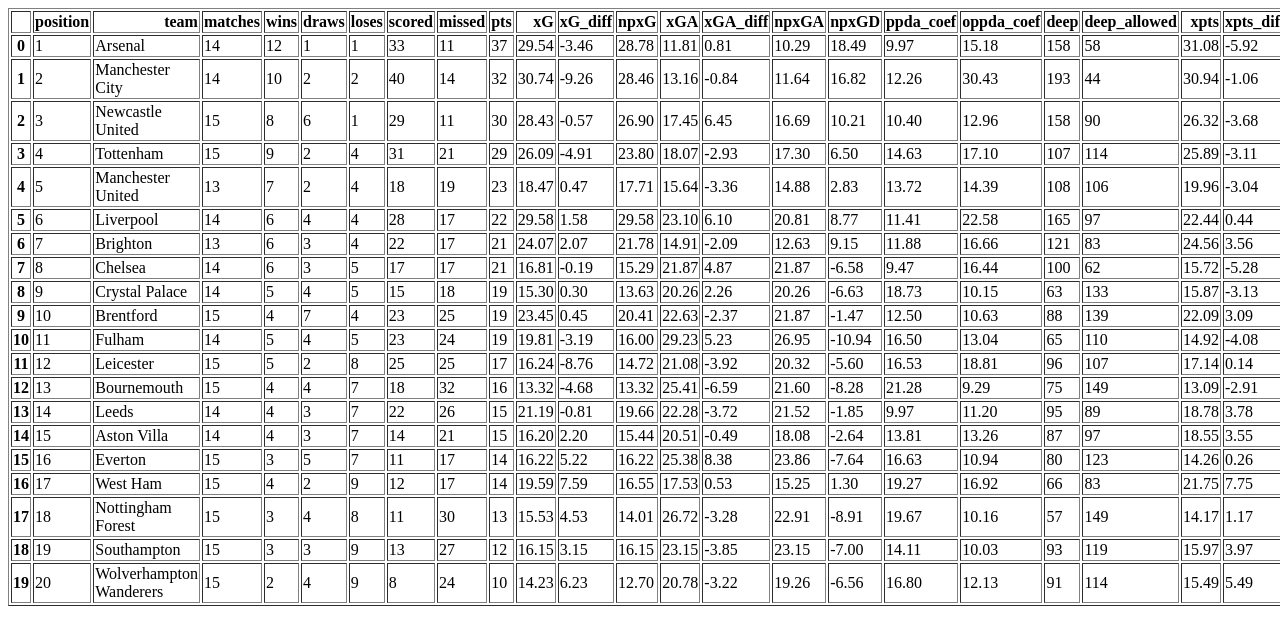
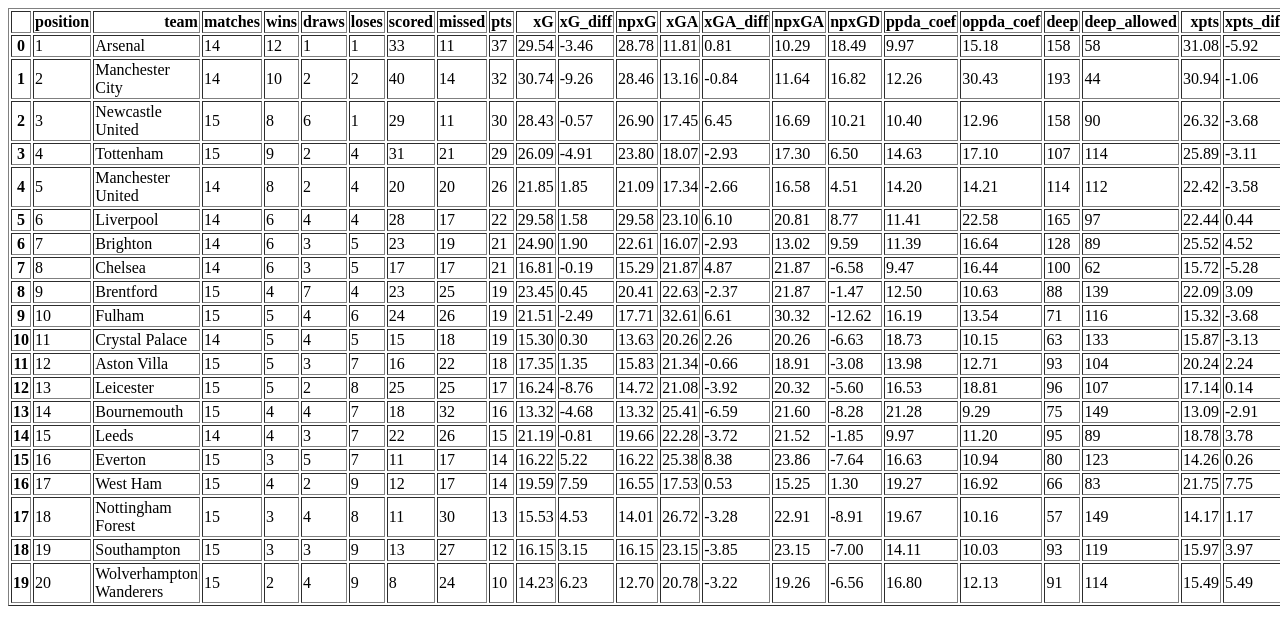
Before and after one commit to Sin-Aman/Scorehub, a plain HTML site: page index.html in a window 1280 px wide. Drawn offline with Linux system fonts and the light colour scheme.

```diff
--- a/index.html
+++ b/index.html
@@ -131,26 +131,26 @@
       <th>4</th>
       <td>5</td>
       <td>Manchester United</td>
-      <td>13</td>
-      <td>7</td>
+      <td>14</td>
+      <td>8</td>
       <td>2</td>
       <td>4</td>
-      <td>18</td>
-      <td>19</td>
-      <td>23</td>
-      <td>18.47</td>
-      <td>0.47</td>
-      <td>17.71</td>
-      <td>15.64</td>
-      <td>-3.36</td>
-      <td>14.88</td>
-      <td>2.83</td>
-      <td>13.72</td>
-      <td>14.39</td>
-      <td>108</td>
-      <td>106</td>
-      <td>19.96</td>
-      <td>-3.04</td>
+      <td>20</td>
+      <td>20</td>
+      <td>26</td>
+      <td>21.85</td>
+      <td>1.85</td>
+      <td>21.09</td>
+      <td>17.34</td>
+      <td>-2.66</td>
+      <td>16.58</td>
+      <td>4.51</td>
+      <td>14.20</td>
+      <td>14.21</td>
+      <td>114</td>
+      <td>112</td>
+      <td>22.42</td>
+      <td>-3.58</td>
     </tr>
     <tr>
       <th>5</th>
@@ -181,26 +181,26 @@
       <th>6</th>
       <td>7</td>
       <td>Brighton</td>
-      <td>13</td>
+      <td>14</td>
       <td>6</td>
       <td>3</td>
-      <td>4</td>
-      <td>22</td>
-      <td>17</td>
+      <td>5</td>
+      <td>23</td>
+      <td>19</td>
       <td>21</td>
-      <td>24.07</td>
-      <td>2.07</td>
-      <td>21.78</td>
-      <td>14.91</td>
-      <td>-2.09</td>
-      <td>12.63</td>
-      <td>9.15</td>
-      <td>11.88</td>
-      <td>16.66</td>
-      <td>121</td>
-      <td>83</td>
-      <td>24.56</td>
-      <td>3.56</td>
+      <td>24.90</td>
+      <td>1.90</td>
+      <td>22.61</td>
+      <td>16.07</td>
+      <td>-2.93</td>
+      <td>13.02</td>
+      <td>9.59</td>
+      <td>11.39</td>
+      <td>16.64</td>
+      <td>128</td>
+      <td>89</td>
+      <td>25.52</td>
+      <td>4.52</td>
     </tr>
     <tr>
       <th>7</th>
@@ -230,6 +230,56 @@
     <tr>
       <th>8</th>
       <td>9</td>
+      <td>Brentford</td>
+      <td>15</td>
+      <td>4</td>
+      <td>7</td>
+      <td>4</td>
+      <td>23</td>
+      <td>25</td>
+      <td>19</td>
+      <td>23.45</td>
+      <td>0.45</td>
+      <td>20.41</td>
+      <td>22.63</td>
+      <td>-2.37</td>
+      <td>21.87</td>
+      <td>-1.47</td>
+      <td>12.50</td>
+      <td>10.63</td>
+      <td>88</td>
+      <td>139</td>
+      <td>22.09</td>
+      <td>3.09</td>
+    </tr>
+    <tr>
+      <th>9</th>
+      <td>10</td>
+      <td>Fulham</td>
+      <td>15</td>
+      <td>5</td>
+      <td>4</td>
+      <td>6</td>
+      <td>24</td>
+      <td>26</td>
+      <td>19</td>
+      <td>21.51</td>
+      <td>-2.49</td>
+      <td>17.71</td>
+      <td>32.61</td>
+      <td>6.61</td>
+      <td>30.32</td>
+      <td>-12.62</td>
+      <td>16.19</td>
+      <td>13.54</td>
+      <td>71</td>
+      <td>116</td>
+      <td>15.32</td>
+      <td>-3.68</td>
+    </tr>
+    <tr>
+      <th>10</th>
+      <td>11</td>
       <td>Crystal Palace</td>
       <td>14</td>
       <td>5</td>
@@ -253,58 +303,33 @@
       <td>-3.13</td>
     </tr>
     <tr>
-      <th>9</th>
-      <td>10</td>
-      <td>Brentford</td>
+      <th>11</th>
+      <td>12</td>
+      <td>Aston Villa</td>
       <td>15</td>
-      <td>4</td>
+      <td>5</td>
+      <td>3</td>
       <td>7</td>
-      <td>4</td>
-      <td>23</td>
-      <td>25</td>
-      <td>19</td>
-      <td>23.45</td>
-      <td>0.45</td>
-      <td>20.41</td>
-      <td>22.63</td>
-      <td>-2.37</td>
-      <td>21.87</td>
-      <td>-1.47</td>
-      <td>12.50</td>
-      <td>10.63</td>
-      <td>88</td>
-      <td>139</td>
-      <td>22.09</td>
-      <td>3.09</td>
+      <td>16</td>
+      <td>22</td>
+      <td>18</td>
+      <td>17.35</td>
+      <td>1.35</td>
+      <td>15.83</td>
+      <td>21.34</td>
+      <td>-0.66</td>
+      <td>18.91</td>
+      <td>-3.08</td>
+      <td>13.98</td>
+      <td>12.71</td>
+      <td>93</td>
+      <td>104</td>
+      <td>20.24</td>
+      <td>2.24</td>
     </tr>
     <tr>
-      <th>10</th>
-      <td>11</td>
-      <td>Fulham</td>
-      <td>14</td>
-      <td>5</td>
-      <td>4</td>
-      <td>5</td>
-      <td>23</td>
-      <td>24</td>
-      <td>19</td>
-      <td>19.81</td>
-      <td>-3.19</td>
-      <td>16.00</td>
-      <td>29.23</td>
-      <td>5.23</td>
-      <td>26.95</td>
-      <td>-10.94</td>
-      <td>16.50</td>
-      <td>13.04</td>
-      <td>65</td>
-      <td>110</td>
-      <td>14.92</td>
-      <td>-4.08</td>
-    </tr>
-    <tr>
-      <th>11</th>
-      <td>12</td>
+      <th>12</th>
+      <td>13</td>
       <td>Leicester</td>
       <td>15</td>
       <td>5</td>
@@ -328,8 +353,8 @@
       <td>0.14</td>
     </tr>
     <tr>
-      <th>12</th>
-      <td>13</td>
+      <th>13</th>
+      <td>14</td>
       <td>Bournemouth</td>
       <td>15</td>
       <td>4</td>
@@ -353,8 +378,8 @@
       <td>-2.91</td>
     </tr>
     <tr>
-      <th>13</th>
-      <td>14</td>
+      <th>14</th>
+      <td>15</td>
       <td>Leeds</td>
       <td>14</td>
       <td>4</td>
@@ -376,31 +401,6 @@
       <td>89</td>
       <td>18.78</td>
       <td>3.78</td>
-    </tr>
-    <tr>
-      <th>14</th>
-      <td>15</td>
-      <td>Aston Villa</td>
-      <td>14</td>
-      <td>4</td>
-      <td>3</td>
-      <td>7</td>
-      <td>14</td>
-      <td>21</td>
-      <td>15</td>
-      <td>16.20</td>
-      <td>2.20</td>
-      <td>15.44</td>
-      <td>20.51</td>
-      <td>-0.49</td>
-      <td>18.08</td>
-      <td>-2.64</td>
-      <td>13.81</td>
-      <td>13.26</td>
-      <td>87</td>
-      <td>97</td>
-      <td>18.55</td>
-      <td>3.55</td>
     </tr>
     <tr>
       <th>15</th>
```
Also changed, not shown: 1 other file.
